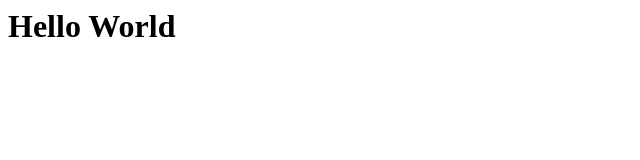
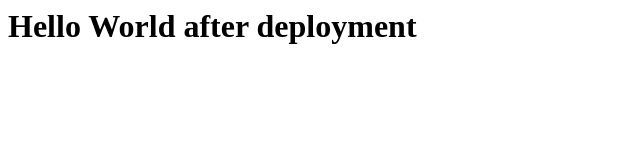
Before and after one commit to Vivek13061998/index, a plain HTML site: page index.html in a window 1280 px wide. Shown: the whole page, without its empty margins (0-640 px from the left). Drawn offline with Linux system fonts and the light colour scheme.

Commit message:
Update index.html

```diff
--- a/index.html
+++ b/index.html
@@ -2,6 +2,6 @@
 <head>
 </head>
 <body>
-<h1>Hello World<h1>
+<h1>Hello World after deployment<h1>
 </body>
 </html>
```
